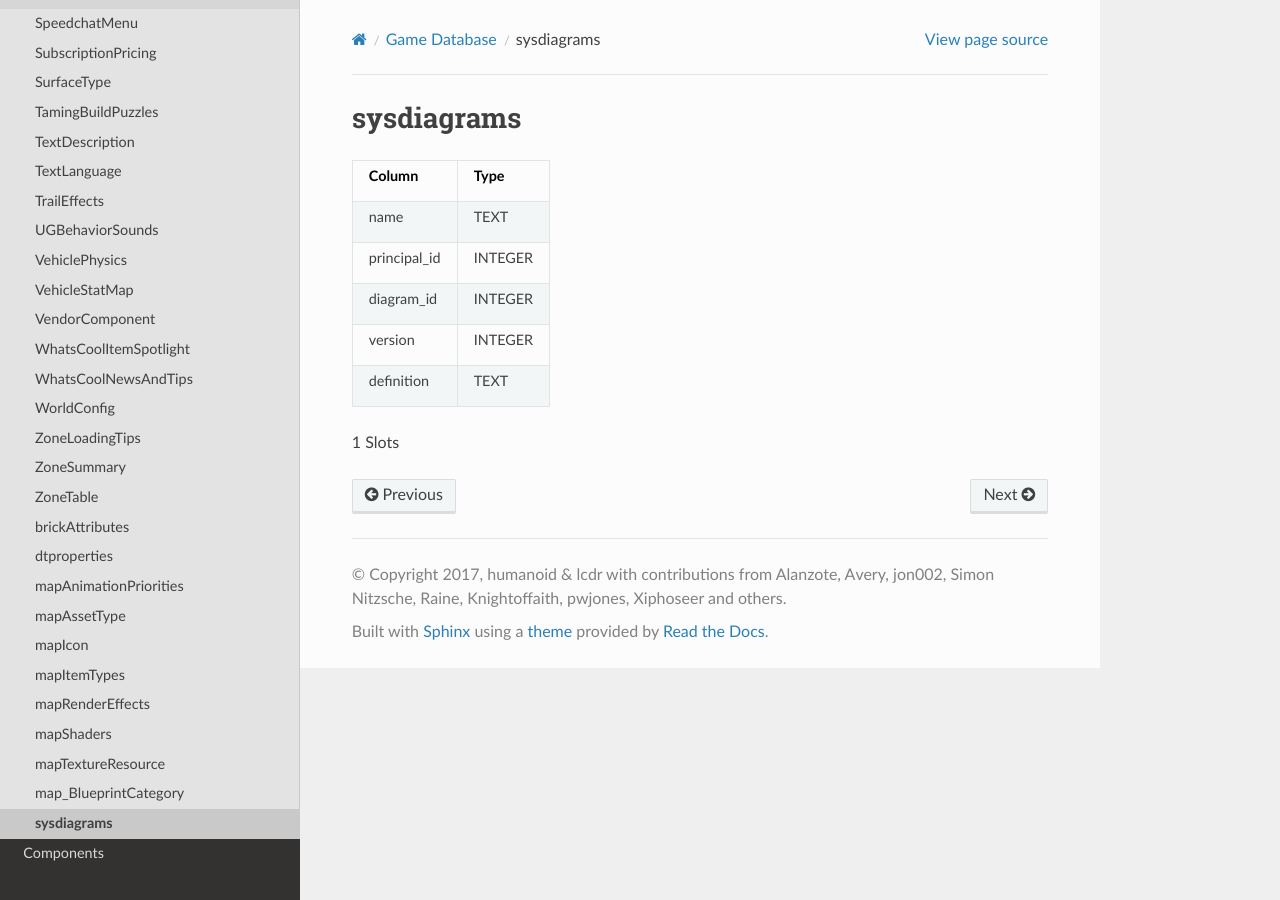
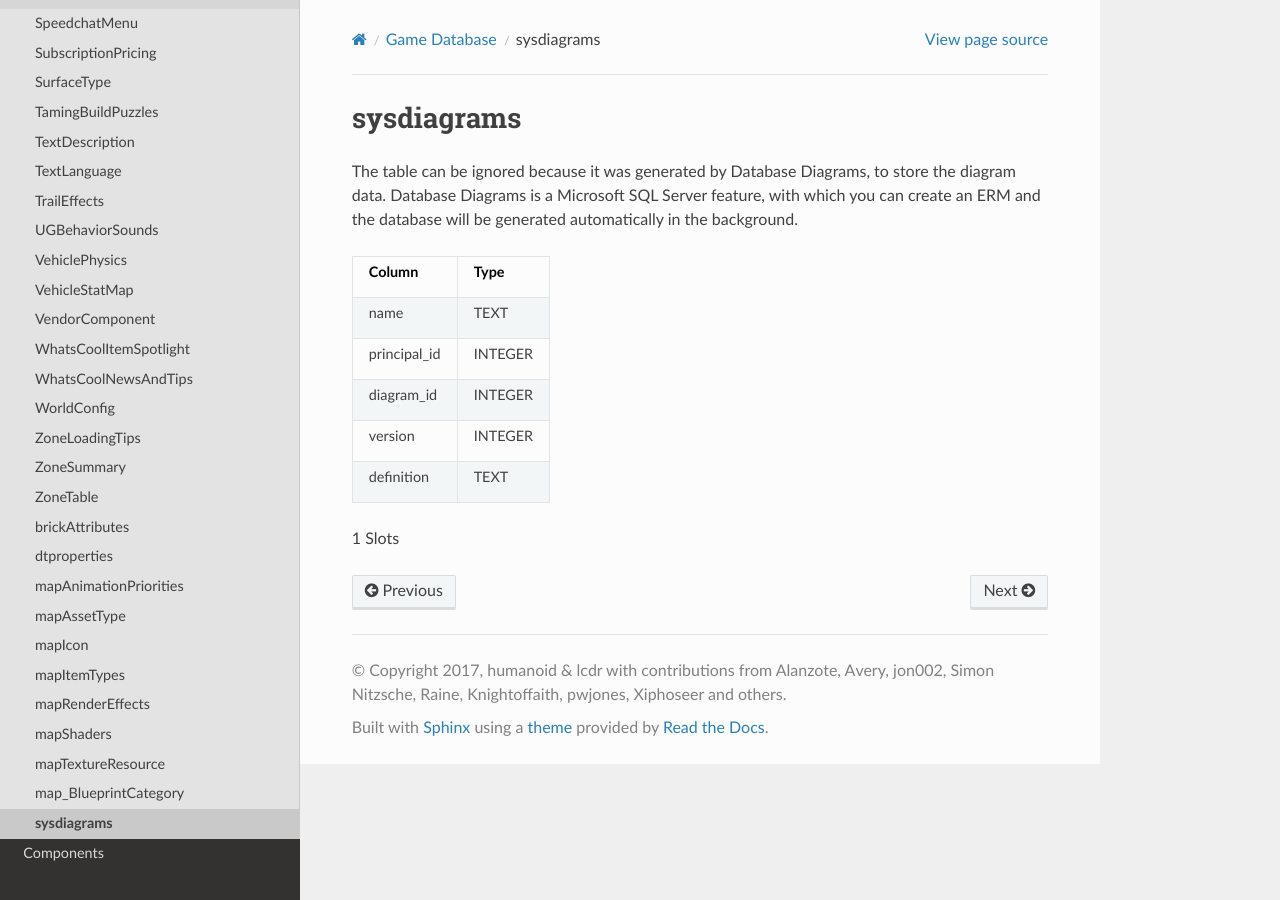
Before and after one commit to LUDevNet/Docs, a Sphinx documentation site: the page built from docs/database/sysdiagrams.rst, in a window 1280 px wide. Built offline with Sphinx 7.4.7 and the Read the Docs theme 2.0.0, drawn with Linux system fonts in a browser that asks for light colours; pages that are not in the unit, such as notebooks, are missing from menus.

Commit message:
Add description of sysdiagrams table
sysdiagrams can be ignored, because it is an mssql feature.

```diff
--- a/docs/database/sysdiagrams.rst
+++ b/docs/database/sysdiagrams.rst
@@ -1,5 +1,7 @@
 sysdiagrams
 -----------
+
+The table can be ignored because it was generated by Database Diagrams, to store the diagram data. Database Diagrams is a Microsoft SQL Server feature, with which you can create an ERM and the database will be generated automatically in the background.
 
 ==================================================  ==========
 Column                                              Type
```
